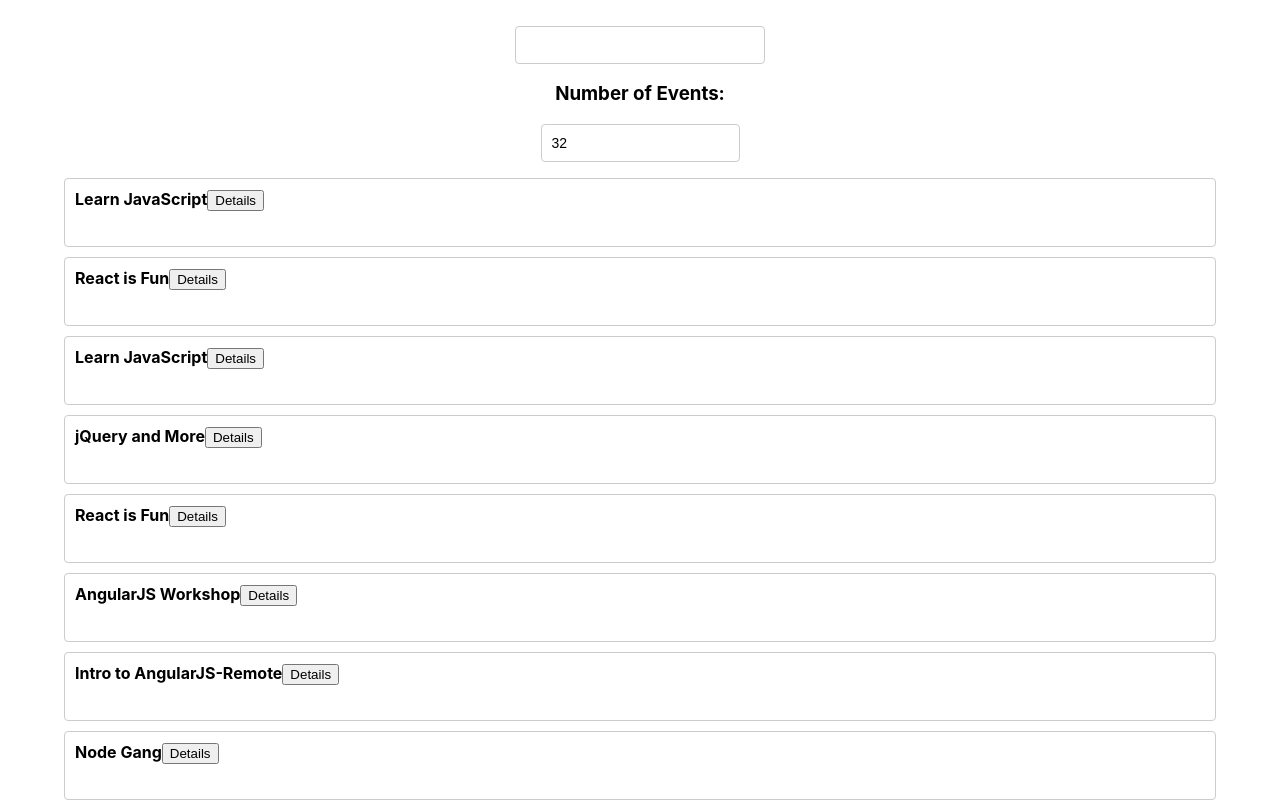
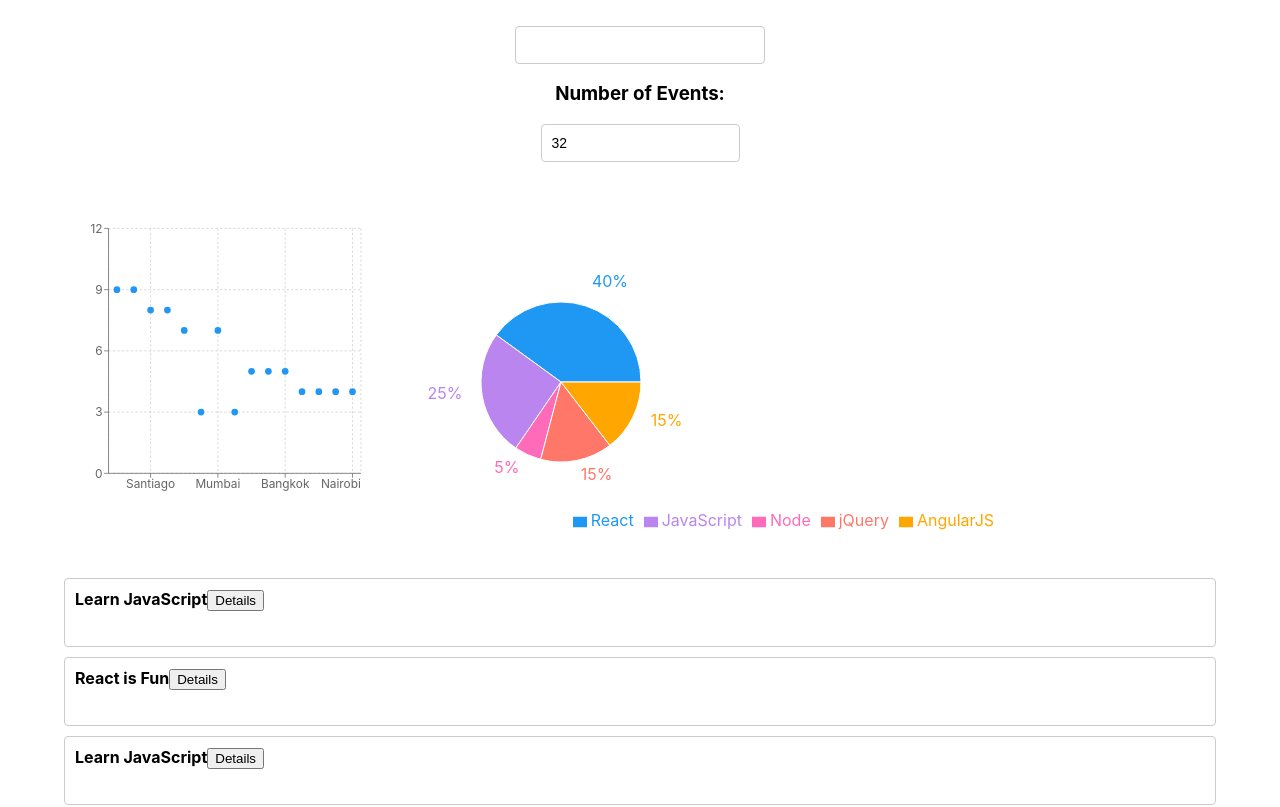
Before and after one commit to Polja137/MEET, a React (Create React App) app: page / in a window 1280 px wide. Shown: the top 807 px of the page. Built offline with nearby package versions, Linux system fonts and the light colour scheme; what atatus-spa would draw is missing.

Commit message:
added pie chart

```diff
--- a/package.json
+++ b/package.json
@@ -15,6 +15,7 @@
     "react": "^17.0.2",
     "react-dom": "^17.0.2",
     "react-scripts": "5.0.1",
+    "recharts": "^2.4.3",
     "web-vitals": "^2.1.4",
     "workbox-background-sync": "^6.5.4",
     "workbox-broadcast-update": "^6.5.4",
--- a/src/App.css
+++ b/src/App.css
@@ -211,3 +211,9 @@
     margin: 0 auto;
   }
 }
+
+/* Delete this if you are going for bootstrap grid (rows and cols) */
+.charts {
+  display: flex;
+  justify-content: space-between;
+}
--- a/src/App.js
+++ b/src/App.js
@@ -2,8 +2,21 @@
 import "./App.css";
 import CitySearch from "./CitySearch";
 import EventList from "./EventList";
+import EventGenre from "./EventGenre";
 import NumberOfEvents from "./NumberOfEvents";
 import { getEvents, extractLocations } from "./api";
+
+import {
+  ScatterChart,
+  Scatter,
+  XAxis,
+  YAxis,
+  CartesianGrid,
+  Tooltip,
+  ResponsiveContainer,
+  // Legend,
+} from 'recharts';
+
 
 
 class App extends Component {
@@ -64,6 +77,18 @@
     }
   }
 
+  getData = () => {
+    const { locations, events } = this.state;
+    const data = locations.map((location) => {
+      const number = events.filter(
+        (event) => event.location === location
+      ).length;
+      const city = location.split(', ').shift();
+      return { city, number };
+    });
+    return data;
+  };
+
   render() {
     return (
       <div className='App'>
@@ -76,6 +101,32 @@
           noe={this.state.eventCount}
           updateEvents={this.updateEvents}
         />
+        <div className="charts">
+          <ResponsiveContainer height={400} width={400}>
+              <ScatterChart
+                margin={{
+                  top: 20,
+                  right: 0,
+                  bottom: 20,
+                  left: 0,
+                }}
+              >
+                <CartesianGrid strokeDasharray='3 3' />
+                <XAxis dataKey='city' type='category' name='city' />
+                <YAxis
+                  dataKey='number'
+                  type='number'
+                  name='number of events'
+                  allowDecimals={false}
+                />
+
+                <Tooltip cursor={{ strokeDasharray: '3 3' }} />
+                {/* <Legend /> */}
+                <Scatter data={this.getData()} fill='#2197F3' />
+              </ScatterChart>
+          </ResponsiveContainer>
+          <EventGenre events={this.state.events} />
+        </div>
         <EventList events={this.state.events} />
       </div>
     );
--- /dev/null
+++ b/src/EventGenre.js
@@ -0,0 +1,81 @@
+import React, { useEffect, useState, useCallback  } from 'react';
+import { PieChart, Pie, Cell, Legend, ResponsiveContainer } from 'recharts';
+
+const EventGenre = ({ events }) => {
+  const [data, setData] = useState([]);
+
+  useEffect(() => {
+    const getData = () => {
+      const genres = ['React', 'JavaScript', 'Node', 'jQuery', 'AngularJS'];
+
+      const data = genres.map((genre) => {
+        const value = events.filter((event) =>
+          event.summary.split(' ').includes(genre)
+        ).length;
+        return { name: genre, value };
+      });
+      return data;
+    };
+    setData(() => getData());
+  }, [events]);
+
+  const [opacity, setOpacity] = useState({
+    uv: 1,
+    pv: 1,
+  });
+
+  const handleMouseEnter = useCallback(
+    (o) => {
+      const { dataKey } = o;
+
+      setOpacity({ ...opacity, [dataKey]: 0.5 });
+    },
+    [opacity, setOpacity]
+  );
+
+  const handleMouseLeave = useCallback(
+    (o) => {
+      const { dataKey } = o;
+      setOpacity({ ...opacity, [dataKey]: 1 });
+    },
+    [opacity, setOpacity]
+  );
+
+  const colors = ['#1F98F3', '#ba85ef', '#ff6bb9', '#ff7769', '#ffa600'];
+
+  return (
+    <ResponsiveContainer height={400}>
+      <PieChart
+        margin={{
+          top: 20,
+          right: 0,
+          bottom: 20,
+          left: 0,
+        }}
+      >
+        <Pie
+          data={data}
+          cx='200'
+          cy='200'
+          labelLine={false}
+          label={({ percent }) => ` ${(percent * 100).toFixed(0)}%`}
+          outerRadius={80}
+          fill='#8884d8'
+          dataKey='value'
+        >
+          {data.map((entry, index) => (
+            <Cell key={`cell-${index}`} fill={colors[index % colors.length]} />
+          ))}
+        </Pie>
+        <Legend
+          verticalAlign='bottom'
+          height={32}
+          onMouseEnter={handleMouseEnter}
+          onMouseLeave={handleMouseLeave}
+        />
+      </PieChart>
+    </ResponsiveContainer>
+  );
+};
+
+export default EventGenre;
```
Also changed, not shown: 1 other file (tests, documents, lock files or other folders).
